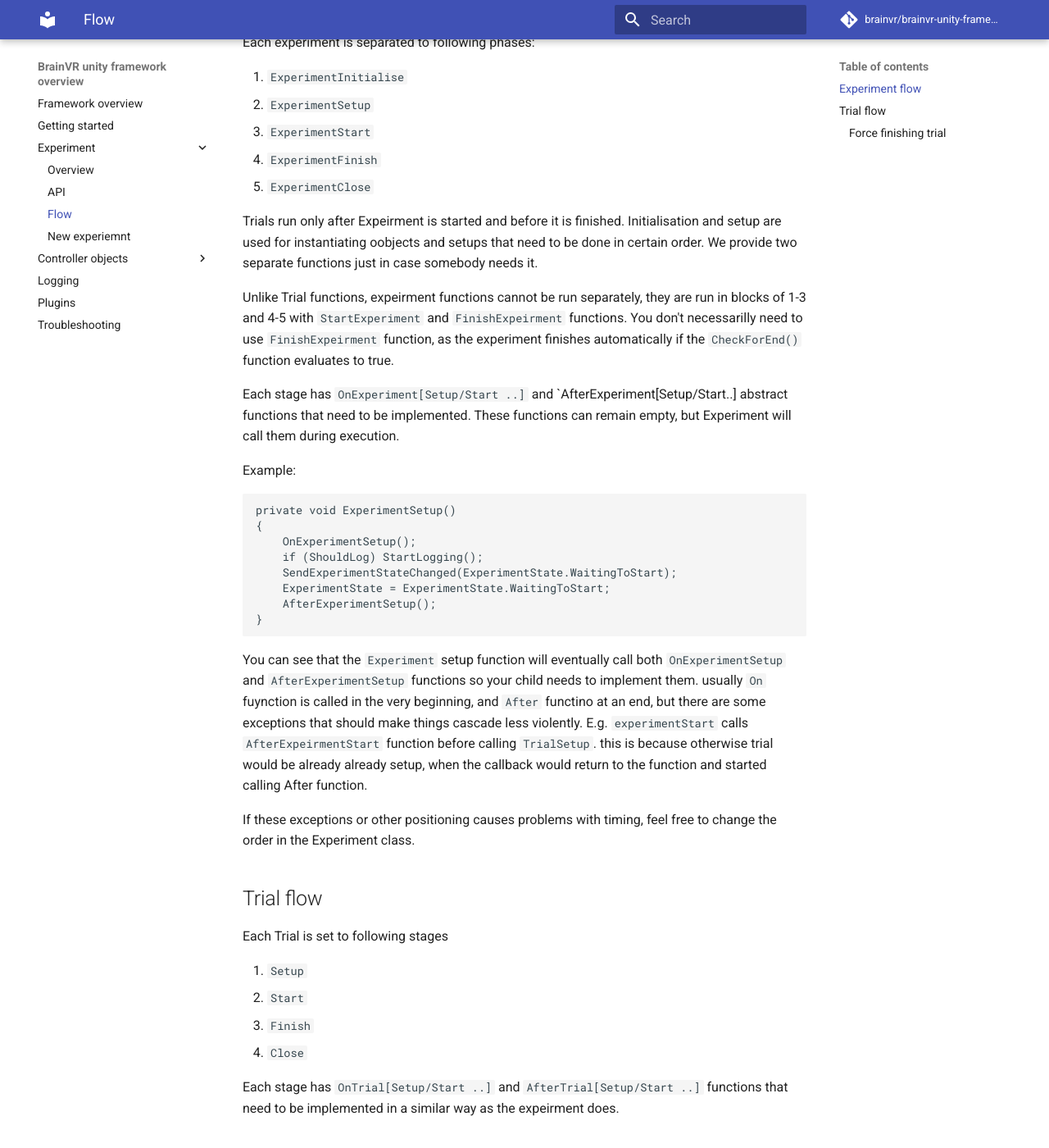
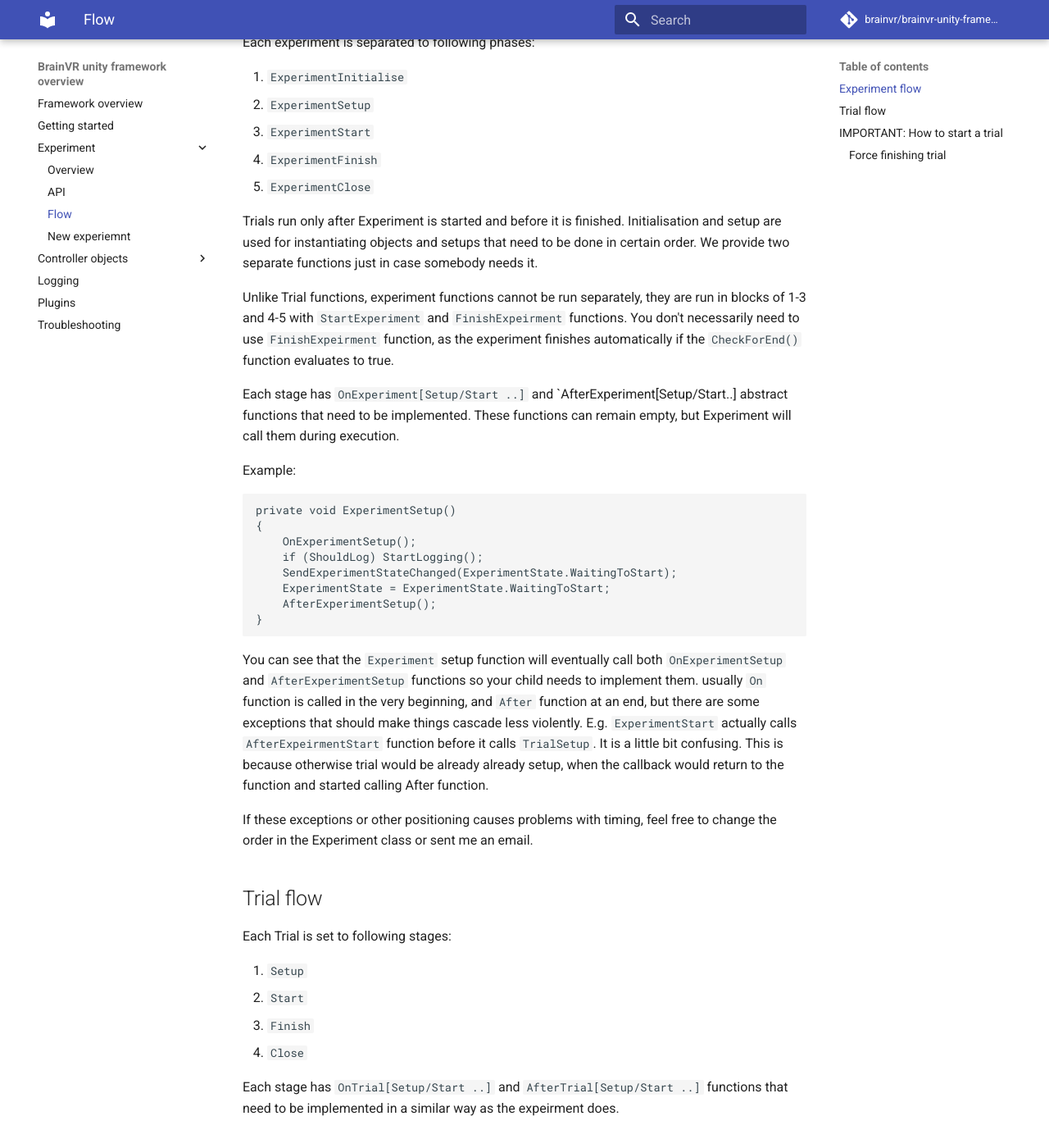
Before and after one commit to BrainVR/brainvr-unity-framework-documentation, an MkDocs documentation site: the page built from docs/experiment/flow.md, in a window 1280 px wide and 1400 px high, scrolled down 308 px. Shown: the whole window at 82% size. Built offline with MkDocs 1.6.1 and Material for MkDocs 9.7.7, drawn with Linux system fonts in a browser that asks for light colours; comment, search, counter and statistics services are not loaded; old or Windows-style settings are respelled for this version of MkDocs; some of the changed text lies outside the part shown.

Commit message:
Changes to the flow a little bit

````diff
--- a/docs/experiment/flow.md
+++ b/docs/experiment/flow.md
@@ -9,9 +9,9 @@
 4. `ExperimentFinish`
 5. `ExperimentClose`
 
-Trials run only after Expeirment is started and before it is finished. Initialisation and setup are used for instantiating oobjects and setups that need to be done in certain order. We provide two separate functions just in case somebody needs it.
+Trials run only after Experiment is started and before it is finished. Initialisation and setup are used for instantiating objects and setups that need to be done in certain order. We provide two separate functions just in case somebody needs it.
 
-Unlike Trial functions, expeirment functions cannot be run separately, they are run in blocks of 1-3 and 4-5 with `StartExperiment` and `FinishExpeirment` functions. You don't necessarilly need to use `FinishExpeirment` function, as the experiment finishes automatically if the  `CheckForEnd()` function evaluates to true.
+Unlike Trial functions, experiment functions cannot be run separately, they are run in blocks of 1-3 and 4-5 with `StartExperiment` and `FinishExpeirment` functions. You don't necessarily need to use `FinishExpeirment` function, as the experiment finishes automatically if the  `CheckForEnd()` function evaluates to true.
 
 Each stage has `OnExperiment[Setup/Start ..]` and `AfterExperiment[Setup/Start..] abstract functions that need to be implemented. These functions can remain empty, but Experiment will call them during execution.
 
@@ -27,13 +27,13 @@
 }
 ```
 
-You can see that the `Experiment` setup function will eventually call both `OnExperimentSetup` and `AfterExperimentSetup` functions so your child needs to implement them. usually `On` fuynction is called in the very beginning, and `After` functino at an end, but there are some exceptions that should make things cascade less violently. E.g. `experimentStart` calls `AfterExpeirmentStart` function before calling `TrialSetup`. this is because otherwise trial would be already already setup, when the callback would return to the function and started calling After function.
+You can see that the `Experiment` setup function will eventually call both `OnExperimentSetup` and `AfterExperimentSetup` functions so your child needs to implement them. usually `On` function is called in the very beginning, and `After` function at an end, but there are some exceptions that should make things cascade less violently. E.g. `ExperimentStart` actually calls `AfterExpeirmentStart` function before it calls `TrialSetup`. It is a little bit confusing. This is because otherwise trial would be already already setup, when the callback would return to the function and started calling After function.
 
-If these exceptions or other positioning causes problems with timing, feel free to change the order in the Experiment class.
+If these exceptions or other positioning causes problems with timing, feel free to change the order in the Experiment class or sent me an email.
 
 ## Trial flow
 
-Each Trial is set to following stages
+Each Trial is set to following stages:
 
 1. `Setup`
 2. `Start`
@@ -42,5 +42,8 @@
 
 Each stage has `OnTrial[Setup/Start ..]` and `AfterTrial[Setup/Start ..]` functions that need to be implemented in a similar way as the expeirment does.
 
+## IMPORTANT: How to start a trial
+Because of **security** checks in the experiment flow, the framework will NOT allow you to "start" a trial before it has been properly initialised/setup. And because the setup only changes the trial state AFTER all the setup functions did their job, your only option to *start* a trial after it is setup is to put `StartTrial()` funciton in the `AfterTrialSetup()` override. If you put it in the `OnTrialSetup()`, then it won't actually start because of the checks that happen.
+
 ### Force finishing trial
 I provide special case for skipping or force finishing trials. Because sometimes quitting trial in a middle can have unexpected effects (for example you subscribed to an event and never unsubscribed, because that happens before trial is finished). Function `TrialSetNext(int trialNumber)` force finishes a trial. Default virtual behaviour is to `FinishTrial()`, but you can override this. Don't forget to `FinishTrial()` in the override (or call base);
````
Also changed, not shown: other parts of docs/experiment/flow.md (+1 -1 lines), docs/experiment/new-experiment.md (+5 -7 lines), docs/index.md (+5 -6 lines).
